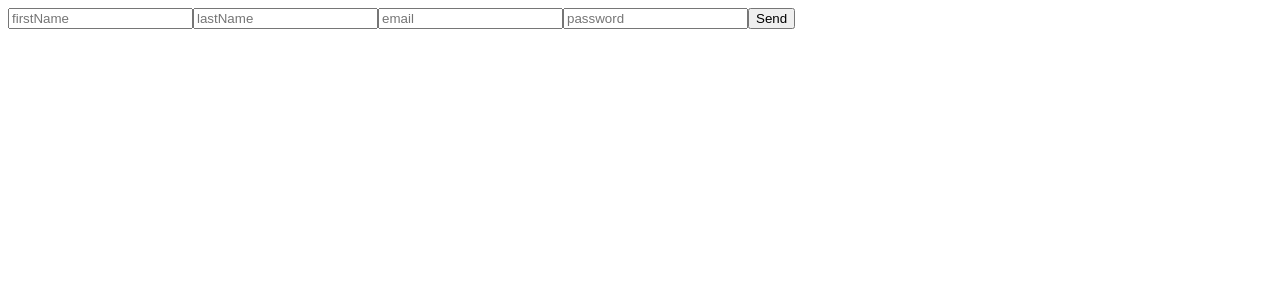
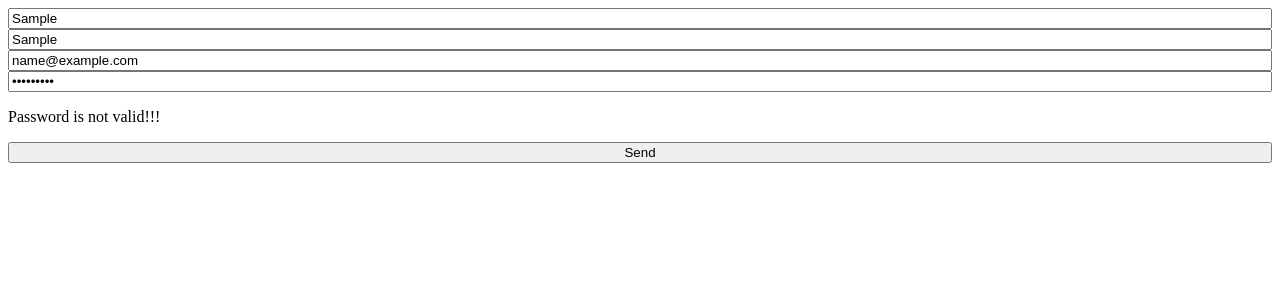
Before and after one commit to ONL-JS-FE2023-1/cra-first-project, a React (Create React App) app: page / in a window 1280 px wide. Both pictures are taken after typing "Sample", "Sample", "name@example.com", "Sample123" into the empty fields and a click on the button "Send". Shown: the top 300 px of the page. Built offline with nearby package versions, Linux system fonts and the light colour scheme.

Commit message:
Formik validation + ErrorMessage

```diff
--- a/src/components/SignUpForm/SignUpForm.js
+++ b/src/components/SignUpForm/SignUpForm.js
@@ -1,6 +1,5 @@
-import React, { Component } from 'react';
 import {SCHEMA} from '../../schemas/index';
-import { Formik, Form, Field } from 'formik';
+import { Formik, Form, Field, ErrorMessage } from 'formik';
 
 const initialState = {
     email: '',
@@ -17,14 +16,18 @@ function SignUpForm(props) {
 
 
         return (
-            <Formik initialValues={initialState} onSubmit={handleSubmitToFormik}>
+            <Formik initialValues={initialState} onSubmit={handleSubmitToFormik} validationSchema={SCHEMA}>
                 {(formikProps) => {
                     return (
-                        <Form>
+                        <Form style={{display: 'flex', flexDirection: 'column'}}>
                             <Field placeholder='firstName' name='firstName'/>
+                            <ErrorMessage name='firstName' component="p" />
                             <Field placeholder='lastName' name='lastName'/>
+                            <ErrorMessage name='lastName' component="p" />
                             <Field placeholder='email' name='email'/>
+                            <ErrorMessage name='email' component="p" />
                             <Field type='password' placeholder='password' name='password'/>
+                            <ErrorMessage name='password' component="p" />
                             <button type='submit'>Send</button>
                         </Form>
                     );
@@ -34,3 +37,11 @@ function SignUpForm(props) {
 }
 
 export default SignUpForm;
+
+
+/*
+
+ДЗ.
+Зробити маленьку форму авторизації (email,pass) за допомогою Formik
+
+*/
--- a/src/schemas/index.js
+++ b/src/schemas/index.js
@@ -1,8 +1,8 @@
 import * as yup from 'yup';
 
 export const SCHEMA = yup.object({
-    firstName: yup.string().min(1).max(30),
-    lastName: yup.string().min(1).max(30),
-    email: yup.string().required().email(),
-    password: yup.string().required().matches(/^(?=.*?[A-Z])(?=.*?[a-z])(?=.*?[0-9])(?=.*?[#?!@$ %^&*-]).{8,}$/)
+    firstName: yup.string('First name is a string!!!').required('Required!!!').min(5).max(30),
+    lastName: yup.string('Last name as a string!!!').required('Required!!!').min(5).max(30),
+    email: yup.string('Email as a string!!!').required('Email is required field!!!').email('Type valid email!!!'),
+    password: yup.string().required().matches(/^(?=.*?[A-Z])(?=.*?[a-z])(?=.*?[0-9])(?=.*?[#?!@$ %^&*-]).{8,}$/, 'Password is not valid!!!')
 })
```
